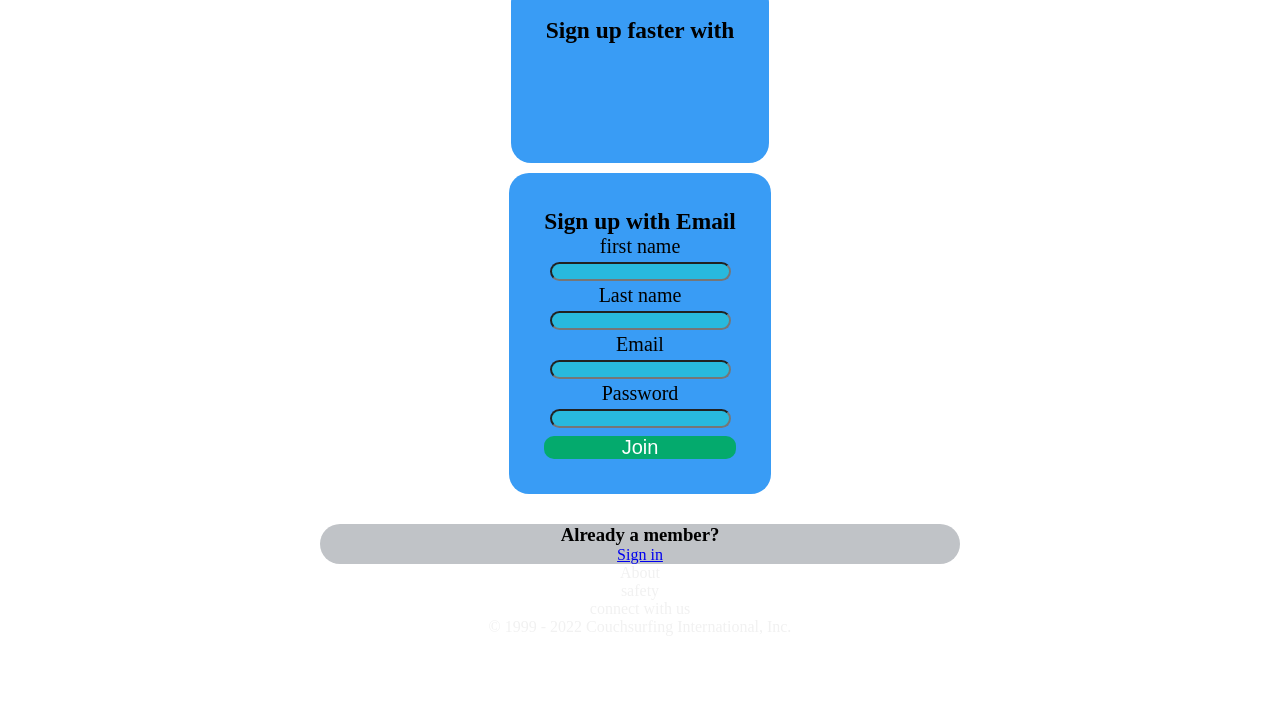
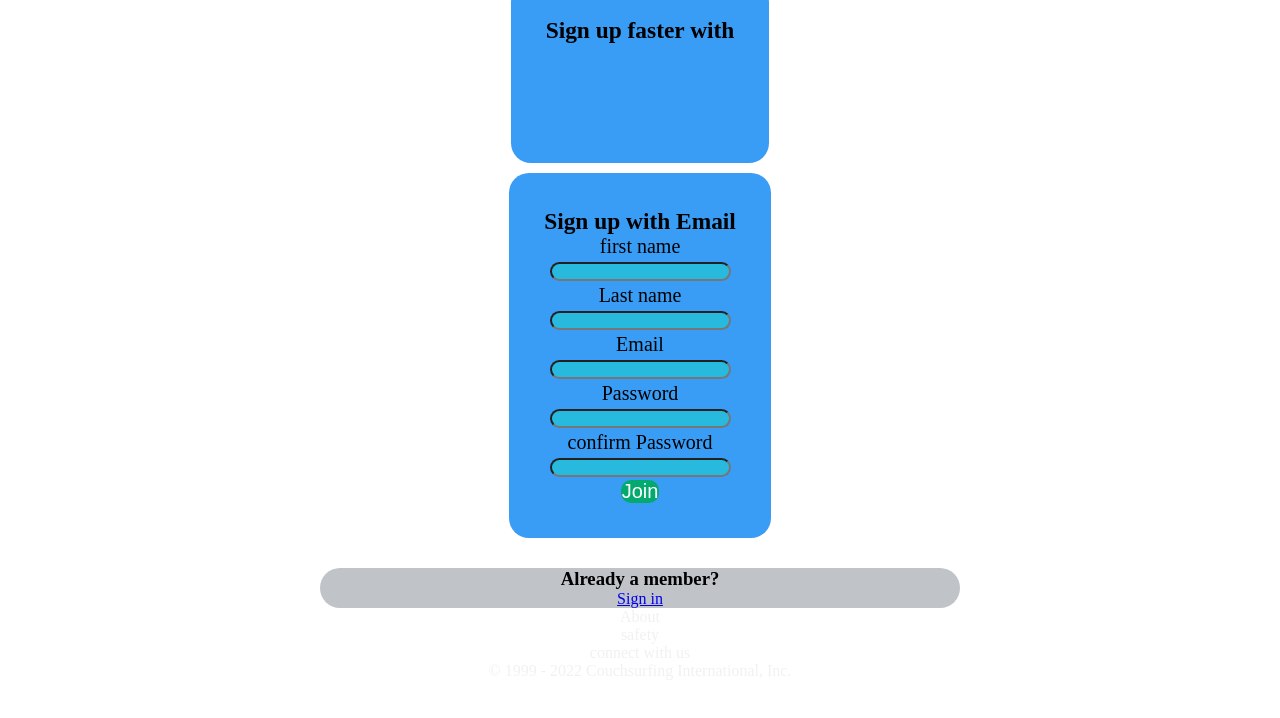
Before and after one commit to SalahEddine3343/hakathon1, a website: page index.html in a window 1280 px wide. Shown: the part 68-786 px from the top of the page. Drawn offline with Linux system fonts and the light colour scheme.

Commit message:
Add files via upload

```diff
--- a/index.html
+++ b/index.html
@@ -134,7 +134,13 @@
         background-color: #c0c3c7;
         width: 50%;
         text-align: center;
-        border-radius: 40px
+        border-radius: 40px;
+    }
+
+    #button1{
+        margin: auto;
+        width: 20%;
+        height: 10%;
     }
     /*-------------------------------------------------------------*/
 
@@ -176,8 +182,10 @@
                     <input type="email" id="email">
                     <p>Password</p>
                     <input type="password" id="password">
+                    <p>confirm Password</p>
+                    <input type="password" id="confirm_password">
                     <br>
-                    <button type="submit" >Join</button>
+                    <button type="submit" id="button1" >Join</button>
                 </div>
             </div>
         </div>
```
